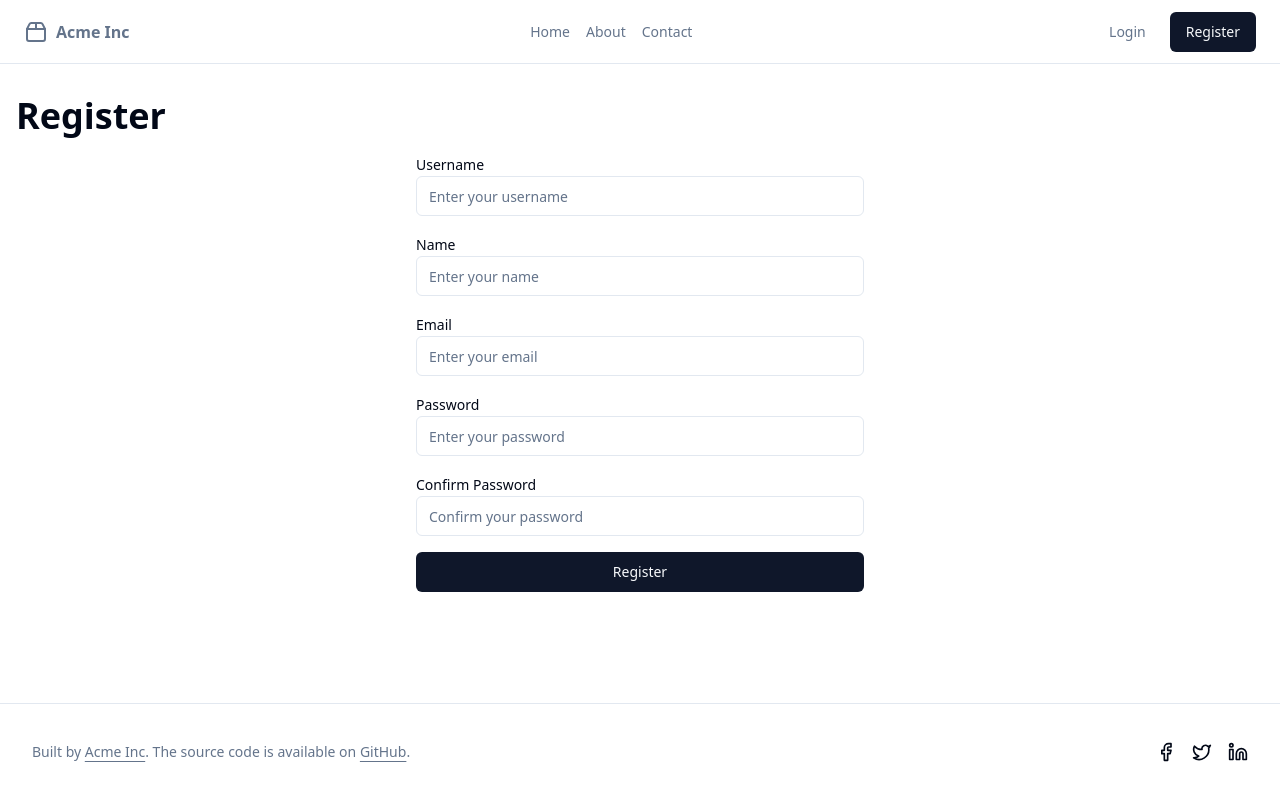
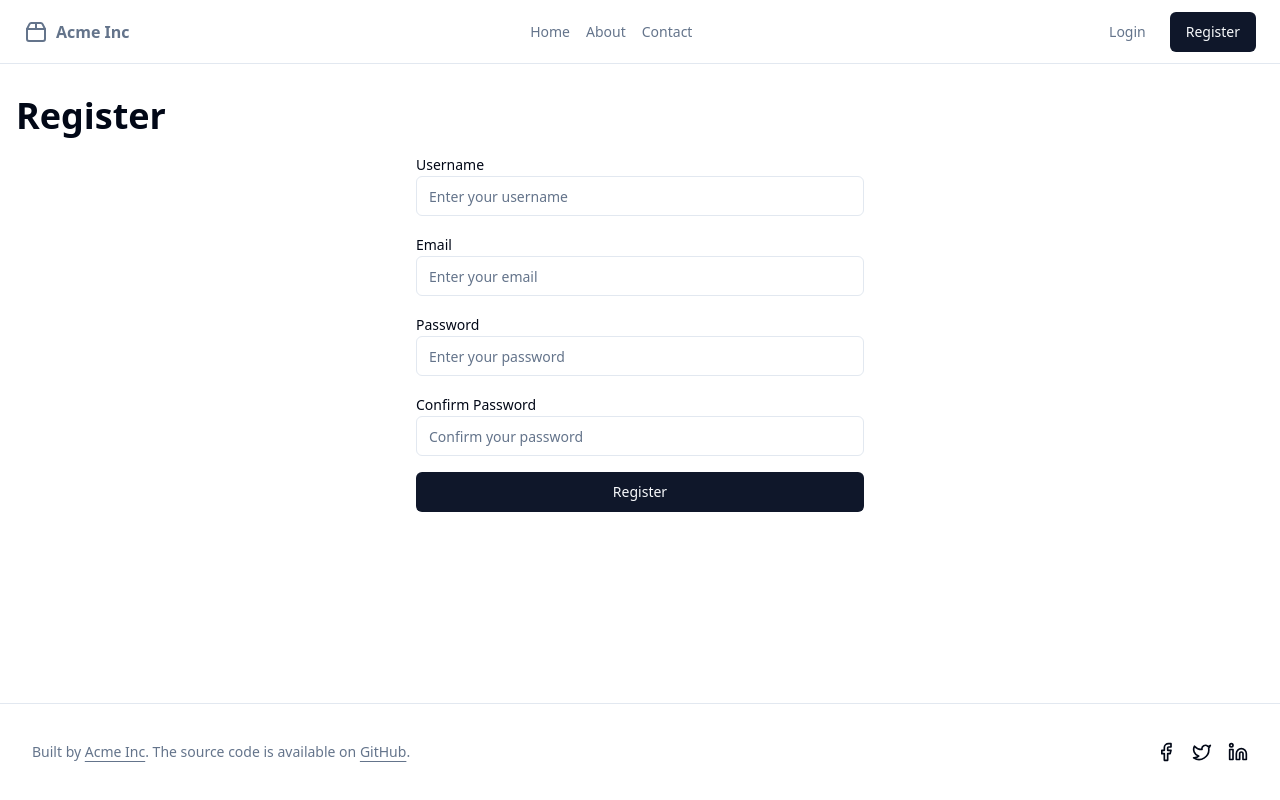
Before and after one commit to GPT-Engineer-App/nav-login-website, a React (Vite) app: page /register in a window 1280 px wide. Built offline with nearby package versions, Linux system fonts and the light colour scheme.

Commit message:
Remove name field from registration page

```diff
--- a/src/pages/Register.jsx
+++ b/src/pages/Register.jsx
@@ -7,7 +7,6 @@ import { supabase } from "@/integrations/supabase";
 
 const Register = () => {
   const [username, setUsername] = useState("");
-  const [name, setName] = useState("");
   const [email, setEmail] = useState("");
   const [password, setPassword] = useState("");
   const [confirmPassword, setConfirmPassword] = useState("");
@@ -51,7 +50,7 @@ const Register = () => {
     }
 
     // Here you would typically handle the registration process
-    console.log("Registration data:", { username, name, email, password });
+    console.log("Registration data:", { username, email, password });
 
     toast({
       title: "Registration Successful",
@@ -71,17 +70,6 @@ const Register = () => {
             value={username}
             onChange={(e) => setUsername(e.target.value)}
             placeholder="Enter your username"
-            required
-          />
-        </div>
-        <div className="mb-4">
-          <Label htmlFor="name">Name</Label>
-          <Input
-            type="text"
-            id="name"
-            value={name}
-            onChange={(e) => setName(e.target.value)}
-            placeholder="Enter your name"
             required
           />
         </div>
```
